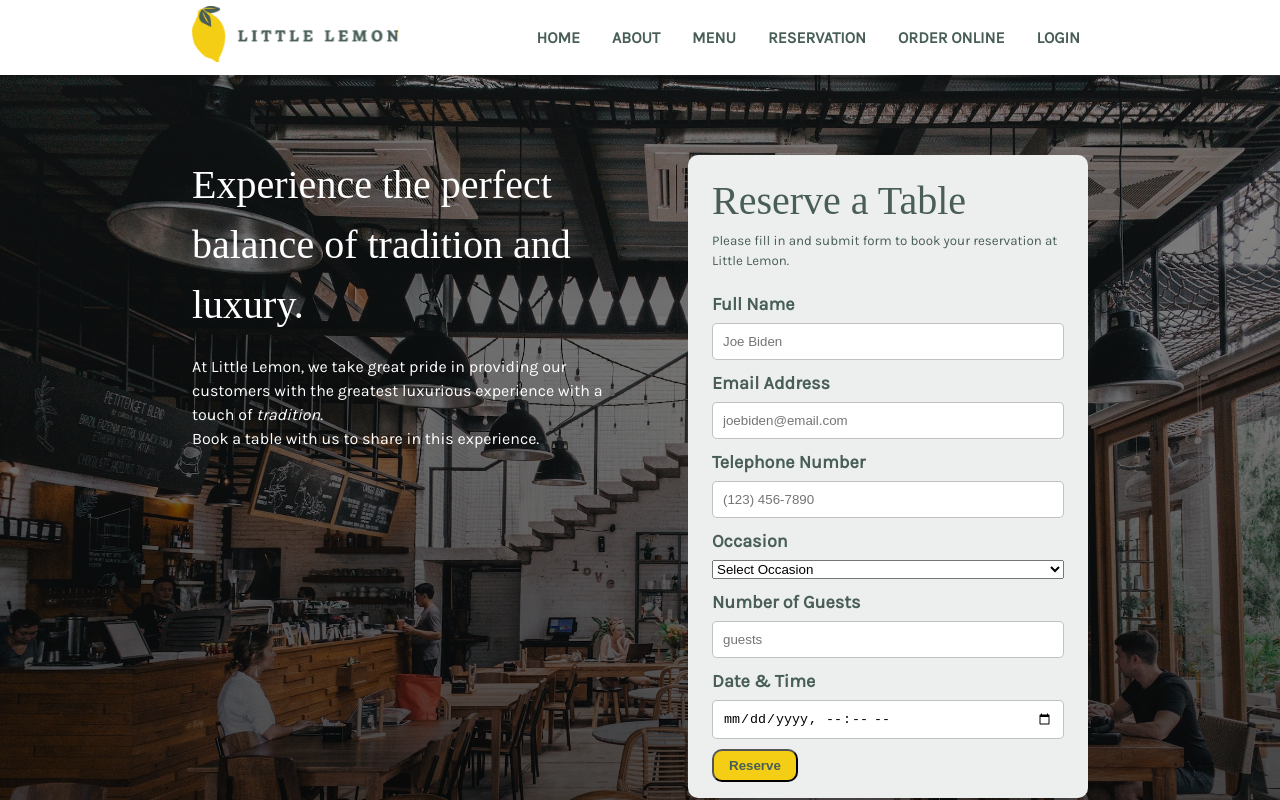
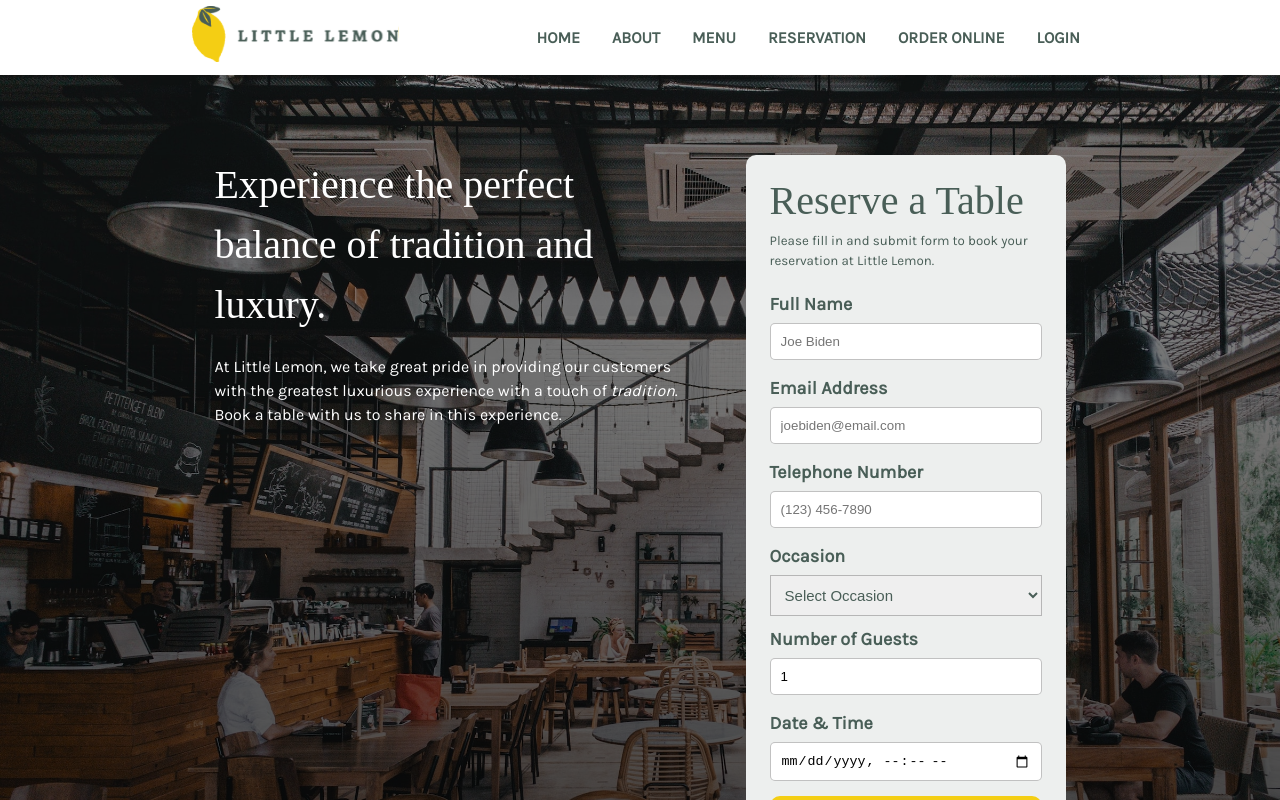
Before and after one commit to samuel-ola1/little-lemon, a React (Create React App) app: page /reservation in a window 1280 px wide. Shown: the top 800 px of the page. Built offline with nearby package versions, Linux system fonts and the light colour scheme; a web font is replaced by a local one.

Commit message:
Final changes to the reservaton page

```diff
--- a/src/components/BookingForm.js
+++ b/src/components/BookingForm.js
@@ -7,7 +7,7 @@ const schema = yup.object({
   name: yup.string().required("Enter you name"),
   email: yup.string().required("Enter your email address"),
   telephone: yup.string().required("Enter your phone number").matches(/^\(\d{3}\) \d{3}-\d{4}$/, "Phone Number must match (123) 456-7890 format"),
-  guests: yup.number().min(1, "There must be at least one guest!").required("Please specify the number of guests, per table"),
+  guests: yup.number().required("Please specify the number of guests, per table"),
   date: yup.string().required("Enter the date and time")
 })
 
@@ -16,7 +16,10 @@ const schema = yup.object({
 const BookingForm = () => {
 
   const { handleSubmit, register, formState: { errors } } = useForm({
-    resolver: yupResolver(schema)
+    resolver: yupResolver(schema),
+    defaultValues: {
+      guests: 1,
+    }
   })
 
   const onSubmit = (data) => {
@@ -29,22 +32,22 @@ const BookingForm = () => {
           <div className="field">
             <label htmlFor="name">Full Name</label>
             <input type="text" placeholder="Joe Biden" name="name" {...register("name")}/>
-            <span>{errors.name?.message}</span>
+            <span className="error-msg">{errors.name?.message}</span>
           </div>
           <div className="field">
             <label htmlFor="email">Email Address</label>
             <input type="email" placeholder="joebiden@email.com" name="email" {...register("email")}/>
-            <span>{errors.email?.message}</span>
+            <span className="error-msg">{errors.email?.message}</span>
           </div>
           <div className="field">
             <label htmlFor="telephone">Telephone Number</label>
             <input type="tel" placeholder="(123) 456-7890" name="telephone" {...register("telephone")}/>
-            <span>{errors.telephone?.message}</span>
+            <span className="error-msg">{errors.telephone?.message}</span>
           </div>
 
           <div className='field'>
               <label htmlFor="occasion" className="htmlfor">Occasion</label>
-              <select name="occasion" className="name" {...register("occasion")}>
+              <select name="occasion" className="name options" {...register("occasion")} >
                 <option value="select">Select Occasion</option>
                 <option value="birthday">Birthday</option>
                 <option value="engagement">Engagement</option>
@@ -54,16 +57,16 @@ const BookingForm = () => {
 
           <div className='field'>
               <label htmlFor="guests" className="">Number of Guests</label>
-              <input type="number" placeholder="guests"  name='guests' {...register("guests")} min="1" max="10"/>
-              <span>{errors.guests?.message}</span>
+              <input type="number" placeholder="1"  name='guests' {...register("guests")} min="1" max="10"/>
+              <span className="error-msg">{errors.guests?.message}</span>
           </div>
 
           <div className='field'>
               <label htmlFor="date" className="htmlfor">Date & Time</label>
               <input type="datetime-local" name="date" {...register("date")}/>
-              <span>{errors.date?.message}</span>
+              <span className="error-msg">{errors.date?.message}</span>
           </div>
-          <button className='btn' type="submit">Reserve</button>
+          <button className='btn reserve-btn' type="submit">Reserve</button>
         </fieldset>
     </form>
   )
--- a/src/pages/BookingPage.js
+++ b/src/pages/BookingPage.js
@@ -24,4 +24,4 @@ const BookingPage = () => {
   )
 }
 
-export default BookingPage
+export default BookingPage;
--- a/src/pages/bookingpage.css
+++ b/src/pages/bookingpage.css
@@ -1,6 +1,5 @@
 .res-container {
     background-image: linear-gradient(to bottom, rgba(0, 0, 0, 0.42), rgba(0, 0, 0, 0.73)), url("../components/assets/booking-page.jpg");
-    width: 100%;
     background-size: cover;
 }
 
@@ -8,10 +7,11 @@
     display: flex;
     align-items: flex-start;
     justify-content: space-between;
+    width: 95%;
     margin: 0px auto;
     padding: 80px 0;
     color: white;
-    gap: 50px;
+    gap: 3rem;
 }
 
 .res-intro {
@@ -32,7 +32,7 @@
     background-color: #EDEFEE;
     padding: 1rem 1.5rem ;
     text-align: left;
-    min-width: 25rem;
+    min-width: 20rem;
     color: #495E57;;
 }
 
@@ -70,3 +70,49 @@ input {
 }
 
 /* input[typ] */
+
+
+
+.options {
+    padding: 10px;
+    border: 1px solid rgba(51, 51, 51, 0.3);
+}
+
+select {
+    padding: 10px;
+    outline: none;
+    border: none;
+    /* width: ; */
+    font-size: 15px;
+    color: #495E57;
+}
+
+.reserve-btn {
+    width: 100%;
+    padding: 20px;
+    cursor: pointer;
+    border: none;
+    border-radius: 5px;
+}
+
+.reserve-btn:hover {
+    background-color: #495E57;
+    transition: 0.3s;
+    color: #fff;
+}
+
+.error-msg {
+    color: red;
+    margin-top: 5px;
+    font-style: italic;
+    font-size: 0.9rem;
+}
+
+
+@media  screen and (max-width: 1024px) {
+    .res-content {
+        flex-direction: column;
+        align-items: center;
+        justify-content: center;
+    }
+}
```
